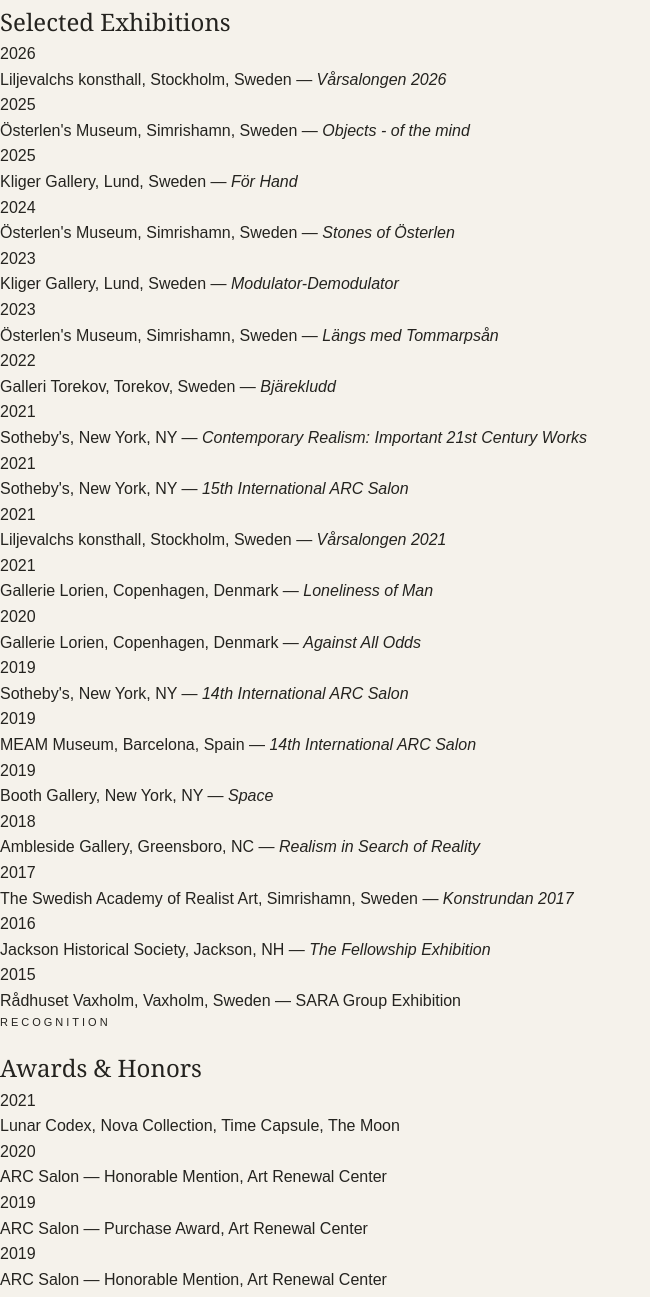
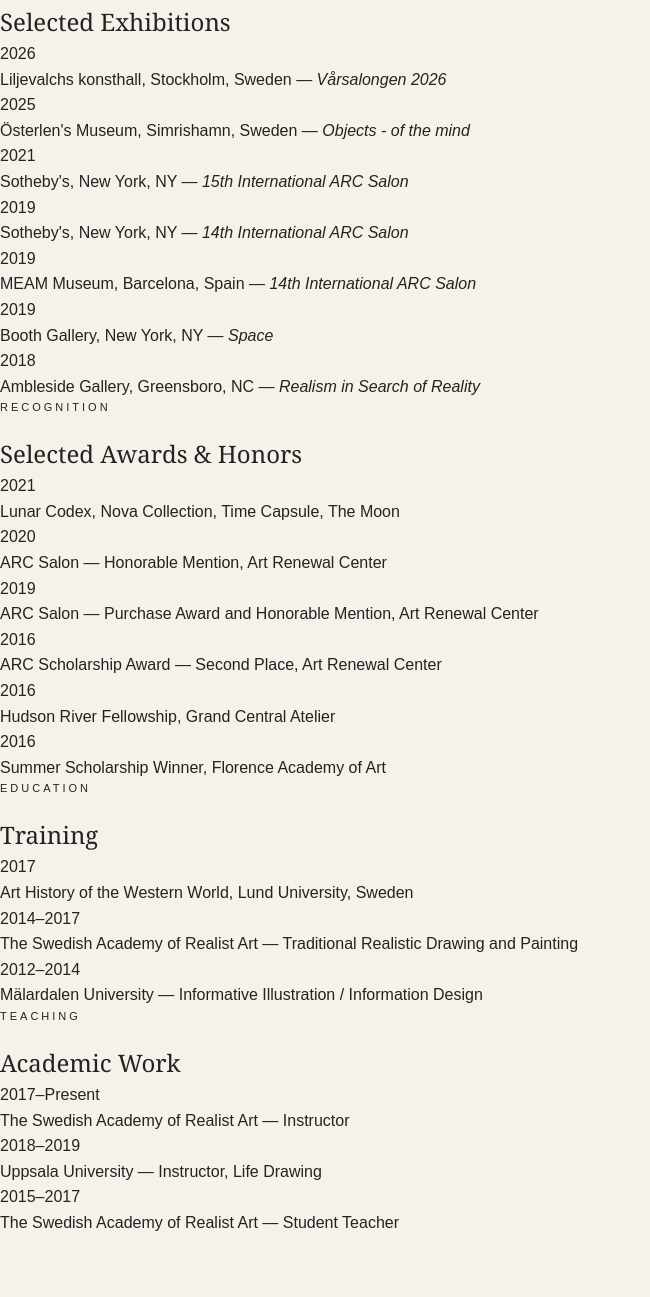
Before and after one commit to alsnightout/Ambleside-Gallery, a plain HTML site: page artists/karl-wennergren.html in a window 1280 px wide. Shown: the part 5619-6916 px from the top of the page, without its empty margins (0-650 px from the left). Drawn offline with Linux system fonts and the light colour scheme.

Commit message:
update karl-wennergren page

```diff
--- a/artists/karl-wennergren.html
+++ b/artists/karl-wennergren.html
@@ -392,16 +392,17 @@
         <!-- =========================================
              SELECTED EXHIBITIONS
         ========================================== -->
+<!-- =========================================
+     SELECTED EXHIBITIONS
+========================================= -->
 
 <section class="artist-cv-section">
-
 
     <div class="artist-cv-heading">
 
         <p class="eyebrow">
             EXHIBITIONS
         </p>
-
 
         <h2>
             Selected Exhibitions
@@ -410,9 +411,7 @@
     </div>
 
 
-
     <div class="artist-cv-list">
-
 
         <div class="artist-cv-item">
             <span>2026</span>
@@ -422,7 +421,6 @@
             </p>
         </div>
 
-
         <div class="artist-cv-item">
             <span>2025</span>
             <p>
@@ -430,61 +428,6 @@
                 <em>Objects - of the mind</em>
             </p>
         </div>
-
-
-                <div class="artist-cv-item">
-                    <span>2025</span>
-                    <p>
-                        Kliger Gallery, Lund, Sweden —
-                        <em>För Hand</em>
-                    </p>
-                </div>
-
-
-                <div class="artist-cv-item">
-                    <span>2024</span>
-                    <p>
-                        Österlen's Museum, Simrishamn, Sweden —
-                        <em>Stones of Österlen</em>
-                    </p>
-                </div>
-
-
-                <div class="artist-cv-item">
-                    <span>2023</span>
-                    <p>
-                        Kliger Gallery, Lund, Sweden —
-                        <em>Modulator-Demodulator</em>
-                    </p>
-                </div>
-
-
-                <div class="artist-cv-item">
-                    <span>2023</span>
-                    <p>
-                        Österlen's Museum, Simrishamn, Sweden —
-                        <em>Längs med Tommarpsån</em>
-                    </p>
-                </div>
-
-
-                <div class="artist-cv-item">
-                    <span>2022</span>
-                    <p>
-                        Galleri Torekov, Torekov, Sweden —
-                        <em>Bjärekludd</em>
-                    </p>
-                </div>
-
-
-                <div class="artist-cv-item">
-                    <span>2021</span>
-                    <p>
-                        Sotheby's, New York, NY —
-                        <em>Contemporary Realism: Important 21st Century Works</em>
-                    </p>
-                </div>
-
 
         <div class="artist-cv-item">
             <span>2021</span>
@@ -494,34 +437,6 @@
             </p>
         </div>
 
-
-                <div class="artist-cv-item">
-                    <span>2021</span>
-                    <p>
-                        Liljevalchs konsthall, Stockholm, Sweden —
-                        <em>Vårsalongen 2021</em>
-                    </p>
-                </div>
-
-
-                <div class="artist-cv-item">
-                    <span>2021</span>
-                    <p>
-                        Gallerie Lorien, Copenhagen, Denmark —
-                        <em>Loneliness of Man</em>
-                    </p>
-                </div>
-
-
-                <div class="artist-cv-item">
-                    <span>2020</span>
-                    <p>
-                        Gallerie Lorien, Copenhagen, Denmark —
-                        <em>Against All Odds</em>
-                    </p>
-                </div>
-
-
         <div class="artist-cv-item">
             <span>2019</span>
             <p>
@@ -529,7 +444,6 @@
                 <em>14th International ARC Salon</em>
             </p>
         </div>
-
 
         <div class="artist-cv-item">
             <span>2019</span>
@@ -539,7 +453,6 @@
             </p>
         </div>
 
-
         <div class="artist-cv-item">
             <span>2019</span>
             <p>
@@ -547,7 +460,6 @@
                 <em>Space</em>
             </p>
         </div>
-
 
         <div class="artist-cv-item">
             <span>2018</span>
@@ -557,37 +469,7 @@
             </p>
         </div>
 
-
-                <div class="artist-cv-item">
-                    <span>2017</span>
-                    <p>
-                        The Swedish Academy of Realist Art,
-                        Simrishamn, Sweden —
-                        <em>Konstrundan 2017</em>
-                    </p>
     </div>
-
-
-                <div class="artist-cv-item">
-                    <span>2016</span>
-                    <p>
-                        Jackson Historical Society, Jackson, NH —
-                        <em>The Fellowship Exhibition</em>
-                    </p>
-                </div>
-
-
-                <div class="artist-cv-item">
-                    <span>2015</span>
-                    <p>
-                        Rådhuset Vaxholm, Vaxholm, Sweden —
-                        SARA Group Exhibition
-                    </p>
-                </div>
-
-
-            </div>
-
 
 </section>
 
@@ -597,8 +479,11 @@
              AWARDS & HONORS
         ========================================== -->
 
+     <!-- =========================================
+     AWARDS & HONORS
+========================================= -->
+
 <section class="artist-cv-section artist-cv-alt">
-
 
     <div class="artist-cv-heading">
 
@@ -606,17 +491,14 @@
             RECOGNITION
         </p>
 
-
         <h2>
-                    Awards & Honors
+            Selected Awards & Honors
         </h2>
 
     </div>
 
 
-
     <div class="artist-cv-list">
-
 
         <div class="artist-cv-item">
             <span>2021</span>
@@ -626,7 +508,6 @@
             </p>
         </div>
 
-
         <div class="artist-cv-item">
             <span>2020</span>
             <p>
@@ -635,33 +516,13 @@
             </p>
         </div>
 
-
         <div class="artist-cv-item">
             <span>2019</span>
             <p>
-                        ARC Salon — Purchase Award,
-                        Art Renewal Center
+                ARC Salon — Purchase Award and
+                Honorable Mention, Art Renewal Center
             </p>
         </div>
-
-
-                <div class="artist-cv-item">
-                    <span>2019</span>
-                    <p>
-                        ARC Salon — Honorable Mention,
-                        Art Renewal Center
-                    </p>
-                </div>
-
-
-                <div class="artist-cv-item">
-                    <span>2017/2016</span>
-                    <p>
-                        SARA Foundation Scholarship,
-                        The Swedish Academy of Realist Art
-                    </p>
-                </div>
-
 
         <div class="artist-cv-item">
             <span>2016</span>
@@ -671,7 +532,6 @@
             </p>
         </div>
 
-
         <div class="artist-cv-item">
             <span>2016</span>
             <p>
@@ -679,7 +539,6 @@
                 Grand Central Atelier
             </p>
         </div>
-
 
         <div class="artist-cv-item">
             <span>2016</span>
@@ -689,23 +548,9 @@
             </p>
         </div>
 
-
-                <div class="artist-cv-item">
-                    <span>2016</span>
-                    <p>
-                        Tomelilla Konstsamling,
-                        Yngve Andrens Minnesfond Scholarship Award
-                    </p>
     </div>
 
-
-            </div>
-
-
 </section>
-
-
-
         <!-- =========================================
              EDUCATION
         ========================================== -->
```
Lines whose indentation alone changed are shown as unchanged.
